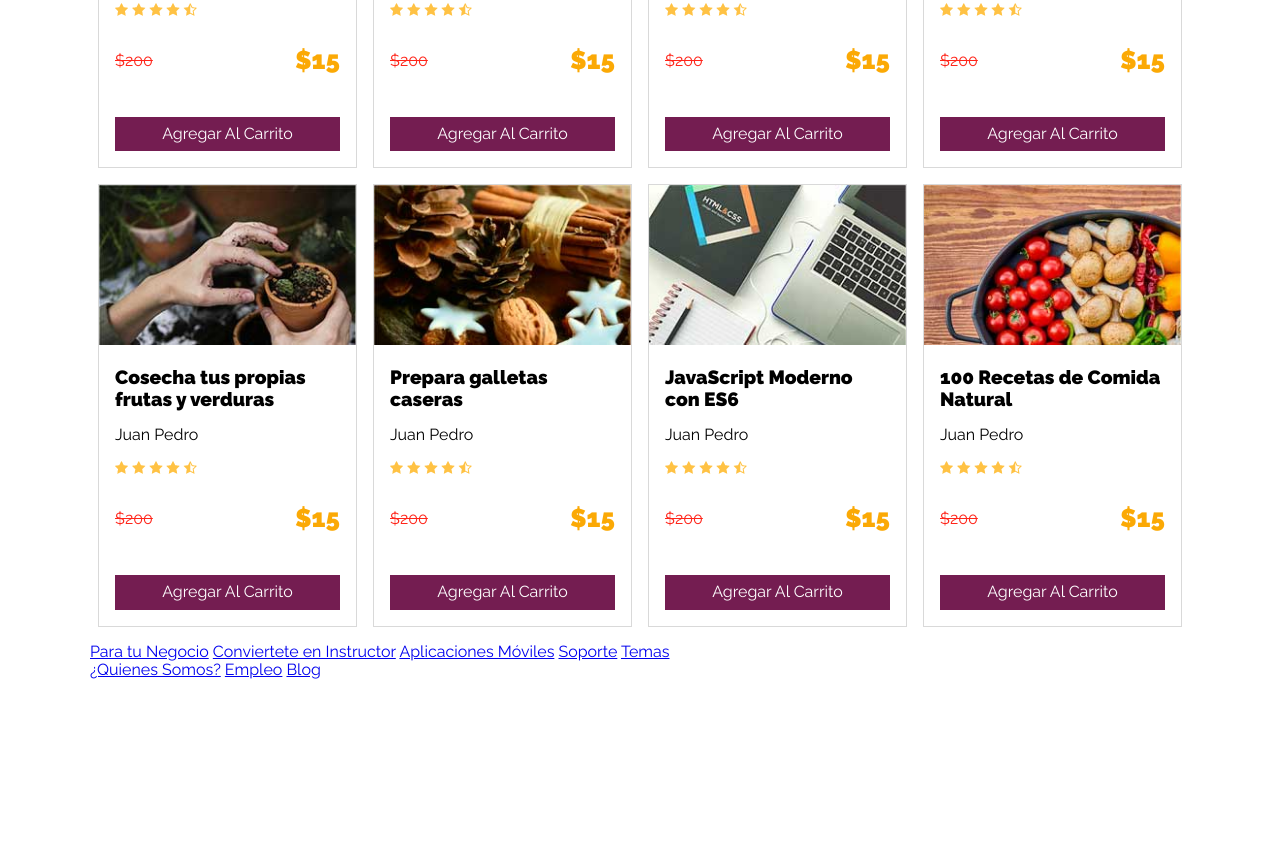
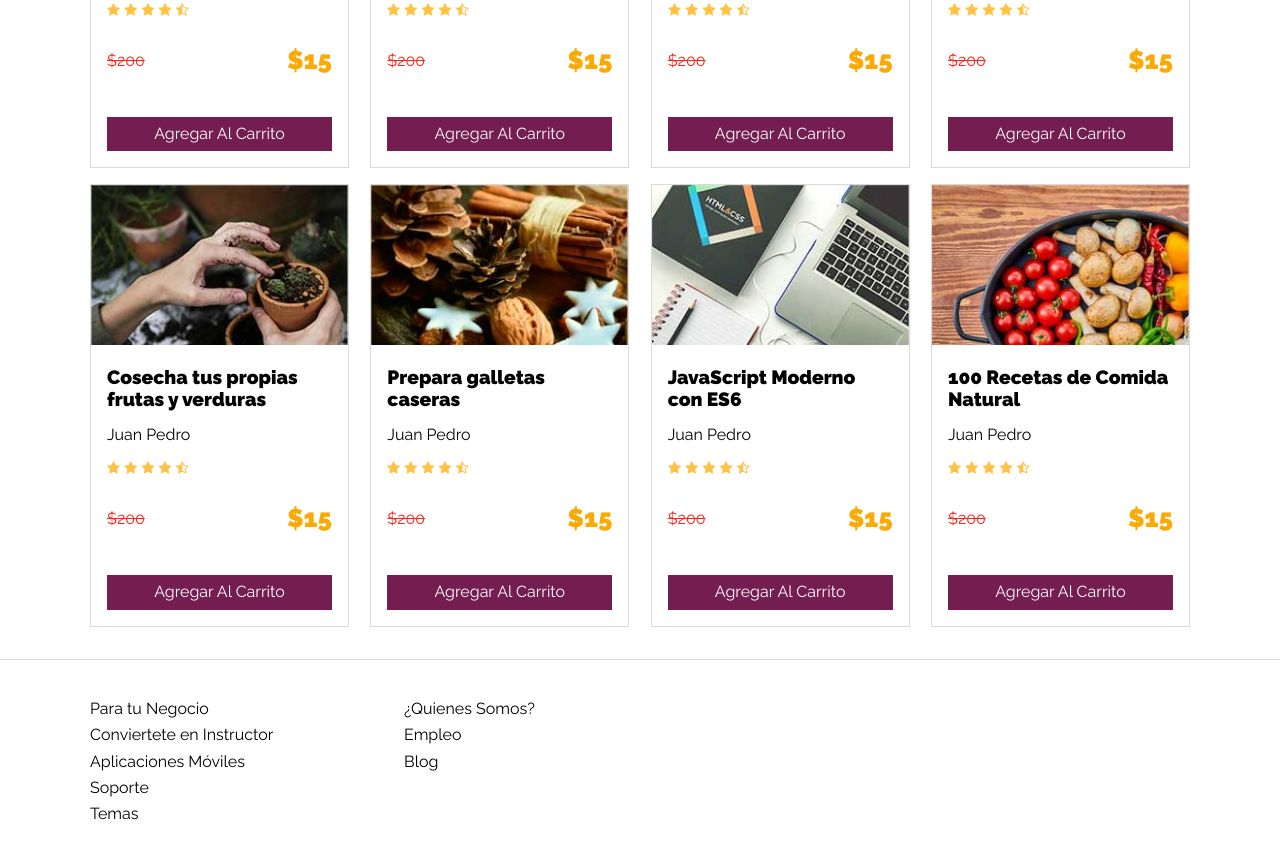
Before and after one commit to developaul/cartdesign-flexbox, a website: page index.html in a window 1280 px wide. Shown: the part 1437-2285 px from the top of the page. Before the commit the page ends 2117 px from the top, so only its background shows below. Drawn offline with nearby package versions, Linux system fonts and the light colour scheme.

Commit message:
footer added

```diff
--- a/scss/_custom.scss
+++ b/scss/_custom.scss
@@ -188,6 +188,7 @@ body {
 
         @include telefone() {
             flex: 0 1 calc( 50% - 1rem );
+            margin: 0 0 1rem 0;
         }
 
         @include tablet() {
@@ -233,3 +234,23 @@ body {
         @include button( $second_color );
     }
 }
+
+/* Footer */
+.footer {
+    margin-top: 1rem;
+    padding-top: 2.5rem;
+    border-top: 1px solid $border_color;
+
+    .contenedor-footer{
+        display: flex;
+        flex-direction: column;
+
+        @include telefone() {
+            flex-direction: row;
+        }
+    }
+}
+
+.menu {
+    @include menus();
+}
--- a/scss/_mixins.scss
+++ b/scss/_mixins.scss
@@ -44,3 +44,21 @@
         @content;
     }
 }
+
+/* Menu */
+@mixin menus() {
+    display: flex;
+    flex-direction: column;
+    margin-bottom: 1rem;
+    flex: 1;
+
+    a {
+        text-decoration: none;
+        color: $black;
+        margin-bottom: .5rem;
+    }
+
+    @include desktop() {
+        flex: 0 1 calc( 30% - 1rem );
+    }
+}
```
Also changed, not shown: css/app.css.
